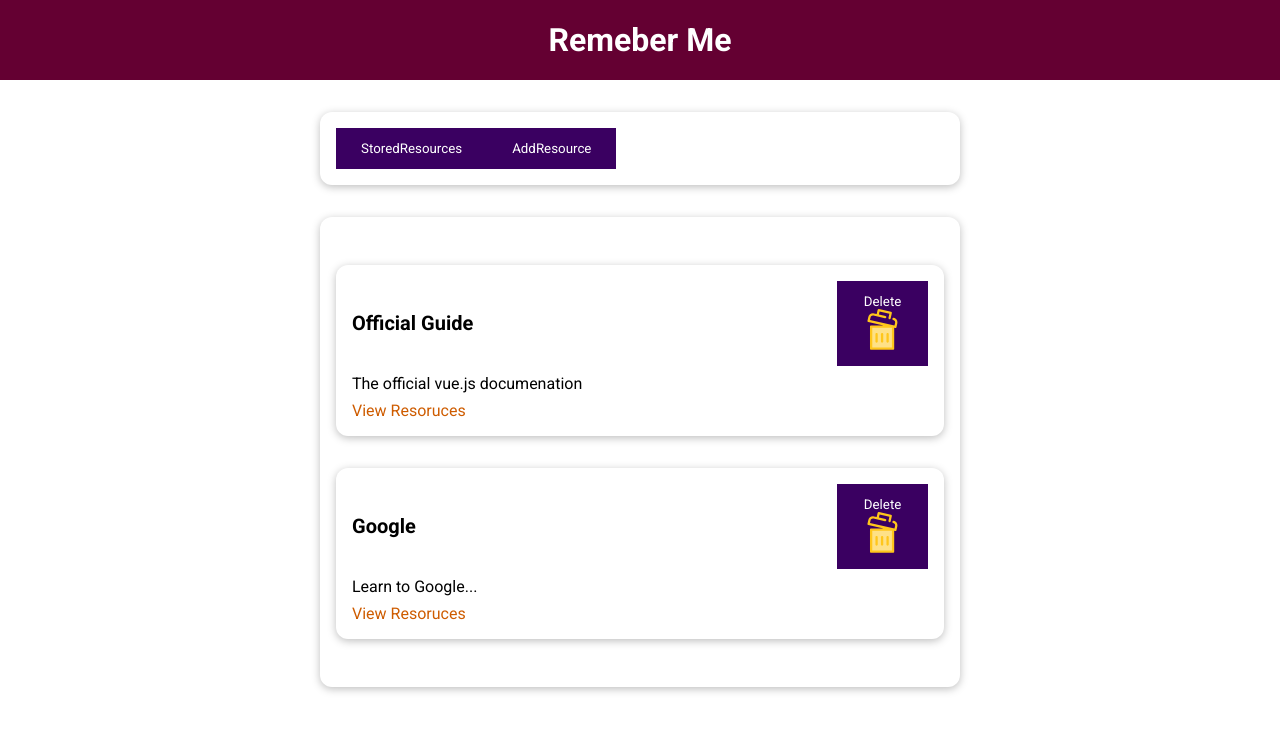
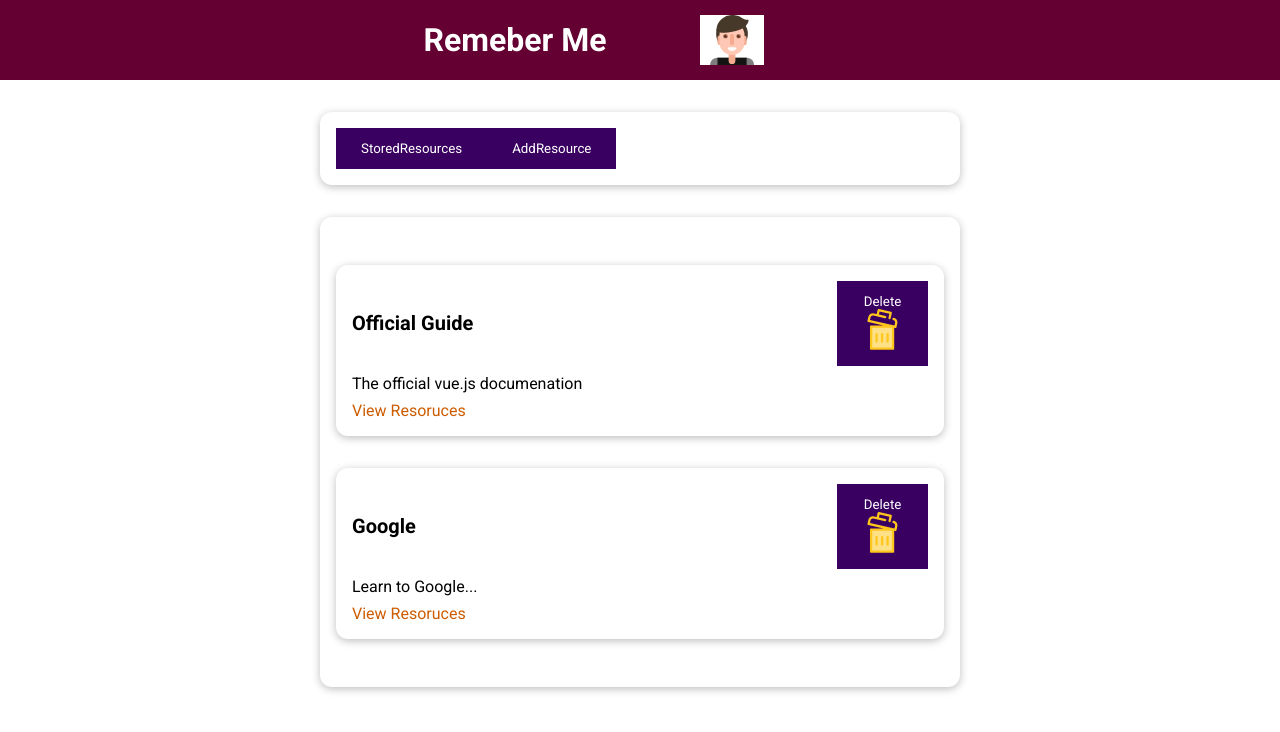
Before and after one commit to KickButtowski80/remeber-me, a Vue app: page / in a window 1280 px wide. Shown: the top 732 px of the page. Built offline with nearby package versions, Linux system fonts and the light colour scheme.

Commit message:
added avatar to header

```diff
--- a/src/App.vue
+++ b/src/App.vue
@@ -2,6 +2,7 @@
   <the-header>
     <template v-slot:header>
       <h1 style="color: white">Remeber Me</h1>
+      <boy-avatar/>
     </template>
   </the-header>
   <the-resources></the-resources>
@@ -11,9 +12,9 @@
 
 import TheHeader from "./components/layout/TheHeader.vue";
 import TheResources from './components/learning-resources/TheResources.vue'
-
+import BoyAvatar from './components/Icons/BoyAvatar.vue';
 export default {
-  components: { TheResources, TheHeader },
+  components: { TheResources, TheHeader, BoyAvatar },
   data() {
     return {
       appTitle: "Remeber Me",
--- /dev/null
+++ b/src/components/Icons/BoyAvatar.vue
@@ -0,0 +1,169 @@
+<template>
+  <svg
+    xmlns="http://www.w3.org/2000/svg"
+    xmlns:xlink="http://www.w3.org/1999/xlink"
+    width="250px"
+    height="50px"
+    viewBox="0 0 512 400"
+  >
+    <defs>
+      <clipPath id="clip-Chr_9"><rect height="512" width="512" /></clipPath>
+    </defs>
+    <g clip-path="url(#clip-Chr_9)" data-name="Chr 9" id="Chr_9">
+      <rect fill="#fff" height="512" width="512" />
+      <g data-name="Character 9" id="Character_9">
+        <circle
+          cx="127"
+          cy="127"
+          data-name="8. Back Hair"
+          fill="#463929"
+          id="_8._Back_Hair"
+          r="127"
+          transform="translate(129 24)"
+        />
+        <g data-name="7. Arm L" id="_7._Arm_L">
+          <circle
+            cx="60"
+            cy="60"
+            data-name="Ellipse 59"
+            fill="#7e7e7e"
+            id="Ellipse_59"
+            r="60"
+            transform="translate(80 341)"
+          />
+          <rect
+            data-name="Rectangle 67"
+            fill="#7e7e7e"
+            height="111"
+            id="Rectangle_67"
+            transform="translate(80 401)"
+            width="68"
+          />
+        </g>
+        <g data-name="6. Arm R" id="_6._Arm_R">
+          <circle
+            cx="60"
+            cy="60"
+            data-name="Ellipse 60"
+            fill="#7e7e7e"
+            id="Ellipse_60"
+            r="60"
+            transform="translate(313 341)"
+          />
+          <rect
+            data-name="Rectangle 68"
+            fill="#7e7e7e"
+            height="111"
+            id="Rectangle_68"
+            transform="translate(363 401)"
+            width="70"
+          />
+        </g>
+        <rect
+          data-name="5. Main Body"
+          fill="#141413"
+          height="171"
+          id="_5._Main_Body"
+          transform="translate(140 341)"
+          width="233"
+        />
+        <g data-name="4. Face Body" id="_4._Face_Body">
+          <rect
+            data-name="Rectangle 65"
+            fill="#f4ab90"
+            height="147"
+            id="Rectangle_65"
+            rx="27"
+            transform="translate(229 245)"
+            width="54"
+          />
+          <rect
+            data-name="Rectangle 63"
+            fill="#f4ab90"
+            height="76"
+            id="Rectangle_63"
+            rx="16.5"
+            transform="translate(140 164)"
+            width="33"
+          />
+          <rect
+            data-name="Rectangle 62"
+            fill="#f4ab90"
+            height="76"
+            id="Rectangle_62"
+            rx="16.5"
+            transform="translate(340 166)"
+            width="33"
+          />
+          <rect
+            data-name="Rectangle 61"
+            fill="#ffc8b4"
+            height="258"
+            id="Rectangle_61"
+            rx="100"
+            transform="translate(156 61)"
+            width="200"
+          />
+          <rect
+            data-name="Rectangle 64"
+            fill="#f4ab90"
+            height="91"
+            id="Rectangle_64"
+            rx="16.5"
+            transform="translate(240 151)"
+            width="33"
+          />
+          <path
+            d="M34,9.867c17.25,0,35-2.48,35,6.633S53.054,39.464,34,39.464,0,25.613,0,16.5,16.75,9.867,34,9.867Z"
+            data-name="Path 3100"
+            fill="#fff"
+            id="Path_3100"
+            transform="translate(222 249)"
+          />
+        </g>
+        <g data-name="3. Eye L" id="_3._Eye_L">
+          <ellipse
+            cx="18.861"
+            cy="18.861"
+            data-name="Ellipse 57"
+            fill="#b2745d"
+            id="Ellipse_57"
+            rx="18.861"
+            ry="18.861"
+            transform="translate(185 151)"
+          />
+          <path
+            d="M12.825,0c3.372,0,1.6,5.93,4.232,8.385,2.18,2.014,8.593.728,8.593,4.44A12.825,12.825,0,1,1,12.825,0Z"
+            data-name="Path 3098"
+            fill="#553326"
+            id="Path_3098"
+            transform="translate(191.036 157.035)"
+          />
+        </g>
+        <g data-name="2. Eye R" id="_2._Eye_R" transform="translate(-2)">
+          <path
+            d="M18.861,0A18.861,18.861,0,1,1,0,18.861,18.861,18.861,0,0,1,18.861,0Z"
+            data-name="Path 3106"
+            fill="#b2745d"
+            id="Path_3106"
+            transform="translate(291.79 151)"
+          />
+          <path
+            d="M12.825,0c3.372,0,1.6,5.93,4.232,8.385,2.18,2.014,8.593.728,8.593,4.44A12.825,12.825,0,1,1,12.825,0Z"
+            data-name="Path 3099"
+            fill="#553326"
+            id="Path_3099"
+            transform="translate(297.826 157.035)"
+          />
+        </g>
+        <path
+          d="M127,0c70.14,0,80.132,38.832,114.544,26.924,16.931-5.859,9.579,37.916-22.785,64.843-15.046,12.519-33.287,24.806-80.366,38.466C81.814,146.649,0,165.367,0,127A127,127,0,0,1,127,0Z"
+          data-name="1. Front Hair"
+          fill="#463929"
+          id="_1._Front_Hair"
+          transform="matrix(0.996, 0.087, -0.087, 0.996, 141.941, -10.667)"
+        />
+      </g>
+    </g>
+  </svg>
+</template>
--- a/src/components/learning-resources/TheResources.vue
+++ b/src/components/learning-resources/TheResources.vue
@@ -1,6 +1,7 @@
 <template>
   <base-card>
-    <base-button v-for="tab in tabs" :key="tab" @click="currentTab = tab">
+    <base-button
+     v-for="tab in tabs" :key="tab" @click="currentTab = tab">
       {{ tab }}
     </base-button>
   </base-card>
```
